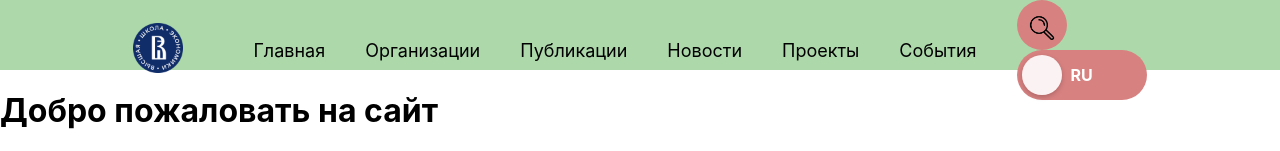
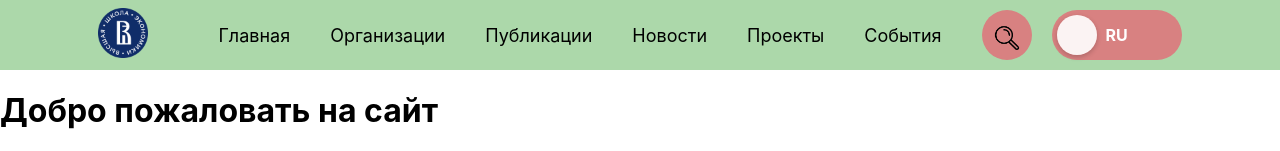
Before and after one commit to Dmitry-Alekseev01/course-project-consortium-website-Dima, a React (Create React App) app in the folder my-app/: page / in a window 1280 px wide. Shown: the top 151 px of the page. Built offline with nearby package versions, Linux system fonts and the light colour scheme.

Commit message:
Красота

```diff
--- a/my-app/src/components/Navbar/Navbar.jsx
+++ b/my-app/src/components/Navbar/Navbar.jsx
@@ -1,129 +1,7 @@
-// // import React, { useState } from "react";
-// import React, {useContext, useState } from "react";
-// import { Link } from "react-router";
-// import { useNavigate } from "react-router-dom";
-// import "./Navbar.css";
-// import LanguageButton from "../../components/ChangeLanguageButton/ChangeLanguageButton";
-// import { LanguageContext } from "../../components/LanguageContext/LanguageContext";
-
-// const Navbar = () => {
-//   const { language } = useContext(LanguageContext);
-//   const [isSearchOpen, setIsSearchOpen] = useState(false);
-//   const [searchQuery, setSearchQuery] = useState("");
-//   const [searchResults, setSearchResults] = useState(null);
-//   const [error, setError] = useState(null);
-//   const navigate = useNavigate();
-
-//   const toggleSearch = () => {
-//     console.log("Тоггл поиска. Сейчас:", isSearchOpen);
-//     setIsSearchOpen(!isSearchOpen);
-//     setSearchResults(null);
-//     setSearchQuery("");
-//     setError(null);
-//   };
-
-//   const handleSearchChange = async (e) => {
-//     const value = e.target.value;
-//     setSearchQuery(value);
-//     console.log("Изменение ввода, текущее значение:", value);
-
-//     if (value.length > 2) {
-//       await performSearch(value);
-//     } else {
-//       setSearchResults(null);
-//     }
-//   };
-
-//   const handleSearchKeyPress = async (e) => {
-//     if (e.key === "Enter" && searchQuery.trim().length > 2) {
-//       console.log("Enter нажат. Перенаправление на страницу поиска...");
-//       navigate(`/search?query=${encodeURIComponent(searchQuery)}`);
-//     }
-//   };
-
-//   const performSearch = async (query) => {
-//     console.log(" Отправка запроса:", query);
-
-//     try {
-//       const response = await fetch(`${process.env.REACT_APP_API_URL}/search?q=${encodeURIComponent(query)}`);
-//       console.log("Ответ от сервера (статус):", response.status);
-//       if (!response.ok) {
-//         throw new Error(`Ошибка сервера: ${response.status}`);
-//       }
-
-//       const data = await response.json();
-//       console.log("Данные с сервера:", data);
-
-//       setSearchResults(data);
-//       setError(null);
-//     } catch (err) {
-//       console.error("Ошибка при поиске:", err);
-//       setError("Ошибка загрузки результатов поиска");
-//     }
-//   };
-
-//   return (
-//     <>
-//       <div className={`search-bar ${isSearchOpen ? "active" : ""}`} style={{ top: isSearchOpen ? "0" : "-100px" }}>
-//         <input
-//           type="text"
-//           placeholder={language === 'ru' ? 'Поиск...' : 'Search...'}
-//           value={searchQuery}
-//           onChange={handleSearchChange}
-//           onKeyDown={handleSearchKeyPress}
-//         />
-//         <button className="close-search" onClick={toggleSearch}>
-//           <img src="/cross.png" alt="Закрыть" />
-//         </button>
-//       </div>
-
-//       {error && <p className="error-message">{error}</p>}
-//       {searchResults && (
-//         <div className="search-results">
-//           {Object.keys(searchResults).map((category) =>
-//             searchResults[category].length > 0 ? (
-//               <div key={category}>
-//                 <h4>{category.toUpperCase()}</h4>
-//                 <ul>
-//                   {searchResults[category].map((item) => (
-//                     <li key={item.id}>
-//                       <Link to={item.link || "#"}>{item.title || item.name}</Link>
-//                     </li>
-//                   ))}
-//                 </ul>
-//               </div>
-//             ) : null
-//           )}
-//         </div>
-//       )}
-//       <nav className="navbar">
-//         <div className="navbar-container">
-//           <Link to="/" className="navbar-logo">
-//             <img src="/hse_logo.png" alt="HSE Logo" />
-//           </Link>
-//           <ul className="nav-menu">
-//             <li className="nav-item"><Link to="/" className="nav-link">{language === 'ru' ? 'Главная' : 'Home'}</Link></li>
-//             <li className="nav-item"><Link to="/organisations" className="nav-link">{language === 'ru' ? 'Организации' : 'Organisations'}</Link></li>
-//             <li className="nav-item"><Link to="/publications" className="nav-link">{language === 'ru' ? 'Публикации' : 'Publications'}</Link></li>
-//             <li className="nav-item"><Link to="/news" className="nav-link">{language === 'ru' ? 'Новости' : 'News'}</Link></li>
-//             <li className="nav-item"><Link to="/projects" className="nav-link">{language === 'ru' ? 'Проекты' : 'Projects'}</Link></li>
-//             <li className="nav-item"><Link to="/events" className="nav-link">{language === 'ru' ? 'События' : 'Events'}</Link></li>
-//           </ul>
-//           <div className="search-icon" onClick={toggleSearch}>
-//             <img src="/loopa.png" alt="Поиск" />
-//           </div>
-//           <div> <LanguageButton/> </div>
-//         </div>
-//       </nav>
-//     </>
-//   );
-// };
-
-// export default Navbar;
-
-
-import React, { useContext, useState, useEffect } from "react";
-import { Link, useNavigate } from "react-router-dom";
+// import React, { useState } from "react";
+import React, {useContext, useState } from "react";
+import { Link } from "react-router";
+import { useNavigate } from "react-router-dom";
 import "./Navbar.css";
 import LanguageButton from "../../components/ChangeLanguageButton/ChangeLanguageButton";
 import { LanguageContext } from "../../components/LanguageContext/LanguageContext";
@@ -134,35 +12,20 @@ const Navbar = () => {
   const [searchQuery, setSearchQuery] = useState("");
   const [searchResults, setSearchResults] = useState(null);
   const [error, setError] = useState(null);
-  const [isMenuOpen, setIsMenuOpen] = useState(false);
   const navigate = useNavigate();
 
-  // Закрытие меню при изменении размера экрана
-  useEffect(() => {
-    const handleResize = () => {
-      if (window.innerWidth > 768) {
-        setIsMenuOpen(false);
-      }
-    };
-    window.addEventListener('resize', handleResize);
-    return () => window.removeEventListener('resize', handleResize);
-  }, []);
-
-  const toggleMenu = () => {
-    setIsMenuOpen(!isMenuOpen);
-  };
-
   const toggleSearch = () => {
+    console.log("Тоггл поиска. Сейчас:", isSearchOpen);
     setIsSearchOpen(!isSearchOpen);
     setSearchResults(null);
     setSearchQuery("");
     setError(null);
-    if (isMenuOpen) setIsMenuOpen(false);
   };
 
   const handleSearchChange = async (e) => {
     const value = e.target.value;
     setSearchQuery(value);
+    console.log("Изменение ввода, текущее значение:", value);
 
     if (value.length > 2) {
       await performSearch(value);
@@ -173,33 +36,35 @@ const Navbar = () => {
 
   const handleSearchKeyPress = async (e) => {
     if (e.key === "Enter" && searchQuery.trim().length > 2) {
+      console.log("Enter нажат. Перенаправление на страницу поиска...");
       navigate(`/search?query=${encodeURIComponent(searchQuery)}`);
-      setIsSearchOpen(false);
     }
   };
 
   const performSearch = async (query) => {
+    console.log(" Отправка запроса:", query);
+
     try {
-      const response = await fetch(
-        `${process.env.REACT_APP_API_URL}/search?q=${encodeURIComponent(query)}`
-      );
+      const response = await fetch(`${process.env.REACT_APP_API_URL}/search?q=${encodeURIComponent(query)}`);
+      console.log("Ответ от сервера (статус):", response.status);
       if (!response.ok) {
         throw new Error(`Ошибка сервера: ${response.status}`);
       }
+
       const data = await response.json();
+      console.log("Данные с сервера:", data);
+
       setSearchResults(data);
       setError(null);
     } catch (err) {
-      setError(language === 'ru'
-        ? "Ошибка загрузки результатов поиска"
-        : "Error loading search results");
+      console.error("Ошибка при поиске:", err);
+      setError("Ошибка загрузки результатов поиска");
     }
   };
 
   return (
     <>
-      {/* Поисковая строка */}
-      <div className={`search-bar ${isSearchOpen ? "active" : ""}`}>
+      <div className={`search-bar ${isSearchOpen ? "active" : ""}`} style={{ top: isSearchOpen ? "0" : "-100px" }}>
         <input
           type="text"
           placeholder={language === 'ru' ? 'Поиск...' : 'Search...'}
@@ -208,122 +73,46 @@ const Navbar = () => {
           onKeyDown={handleSearchKeyPress}
         />
         <button className="close-search" onClick={toggleSearch}>
-          <img src="/cross.png" alt={language === 'ru' ? 'Закрыть' : 'Close'} />
+          <img src="/cross.png" alt="Закрыть" />
         </button>
       </div>
 
-      {/* Результаты поиска */}
       {error && <p className="error-message">{error}</p>}
       {searchResults && (
         <div className="search-results">
           {Object.keys(searchResults).map((category) =>
-            searchResults[category].length > 0 && (
+            searchResults[category].length > 0 ? (
               <div key={category}>
                 <h4>{category.toUpperCase()}</h4>
                 <ul>
                   {searchResults[category].map((item) => (
                     <li key={item.id}>
-                      <Link
-                        to={item.link || "#"}
-                        onClick={() => {
-                          setIsSearchOpen(false);
-                          setIsMenuOpen(false);
-                        }}
-                      >
-                        {item.title || item.name}
-                      </Link>
+                      <Link to={item.link || "#"}>{item.title || item.name}</Link>
                     </li>
                   ))}
                 </ul>
               </div>
-            )
+            ) : null
           )}
         </div>
       )}
-
-      {/* Основная навигация */}
       <nav className="navbar">
         <div className="navbar-container">
-          <Link to="/" className="navbar-logo" onClick={() => setIsMenuOpen(false)}>
+          <Link to="/" className="navbar-logo">
             <img src="/hse_logo.png" alt="HSE Logo" />
           </Link>
-
-          {/* Бургер-меню для мобильных */}
-          <div
-            className={`menu-toggle ${isMenuOpen ? 'active' : ''}`}
-            onClick={toggleMenu}
-            aria-label={language === 'ru' ? 'Меню' : 'Menu'}
-          >
-            <span></span>
-            <span></span>
-            <span></span>
+          <ul className="nav-menu">
+            <li className="nav-item"><Link to="/" className="nav-link">{language === 'ru' ? 'Главная' : 'Home'}</Link></li>
+            <li className="nav-item"><Link to="/organisations" className="nav-link">{language === 'ru' ? 'Организации' : 'Organisations'}</Link></li>
+            <li className="nav-item"><Link to="/publications" className="nav-link">{language === 'ru' ? 'Публикации' : 'Publications'}</Link></li>
+            <li className="nav-item"><Link to="/news" className="nav-link">{language === 'ru' ? 'Новости' : 'News'}</Link></li>
+            <li className="nav-item"><Link to="/projects" className="nav-link">{language === 'ru' ? 'Проекты' : 'Projects'}</Link></li>
+            <li className="nav-item"><Link to="/events" className="nav-link">{language === 'ru' ? 'События' : 'Events'}</Link></li>
+          </ul>
+          <div className="search-icon" onClick={toggleSearch}>
+            <img src="/loopa.png" alt="Поиск" />
           </div>
-
-          {/* Основное меню */}
-          <ul className={`nav-menu ${isMenuOpen ? 'active' : ''}`}>
-            <li className="nav-item">
-              <Link
-                to="/"
-                className="nav-link"
-                onClick={() => setIsMenuOpen(false)}
-              >
-                {language === 'ru' ? 'Главная' : 'Home'}
-              </Link>
-            </li>
-            <li className="nav-item">
-              <Link
-                to="/organisations"
-                className="nav-link"
-                onClick={() => setIsMenuOpen(false)}
-              >
-                {language === 'ru' ? 'Организации' : 'Organisations'}
-              </Link>
-            </li>
-            <li className="nav-item">
-              <Link
-                to="/publications"
-                className="nav-link"
-                onClick={() => setIsMenuOpen(false)}
-              >
-                {language === 'ru' ? 'Публикации' : 'Publications'}
-              </Link>
-            </li>
-            <li className="nav-item">
-              <Link
-                to="/news"
-                className="nav-link"
-                onClick={() => setIsMenuOpen(false)}
-              >
-                {language === 'ru' ? 'Новости' : 'News'}
-              </Link>
-            </li>
-            <li className="nav-item">
-              <Link
-                to="/projects"
-                className="nav-link"
-                onClick={() => setIsMenuOpen(false)}
-              >
-                {language === 'ru' ? 'Проекты' : 'Projects'}
-              </Link>
-            </li>
-            <li className="nav-item">
-              <Link
-                to="/events"
-                className="nav-link"
-                onClick={() => setIsMenuOpen(false)}
-              >
-                {language === 'ru' ? 'События' : 'Events'}
-              </Link>
-            </li>
-          </ul>
-
-          {/* Иконки поиска и языка */}
-          <div className="nav-icons">
-            <div className="search-icon" onClick={toggleSearch}>
-              <img src="/loopa.png" alt={language === 'ru' ? 'Поиск' : 'Search'} />
-            </div>
-            <LanguageButton />
-          </div>
+          <div> <LanguageButton/> </div>
         </div>
       </nav>
     </>
--- a/my-app/src/pages/Publications/PublicationDetails.jsx
+++ b/my-app/src/pages/Publications/PublicationDetails.jsx
@@ -68,7 +68,7 @@ const PublicationDetails = () => {
         </p>
         {publication.magazine && (
         <p><strong>{language === 'ru' ? 'Журнал: ' : 'Journal: '}</strong>
-        {publication.magazine[`name_${language}`] || publication.magazine.name || language === 'ru' ? 'Не указан: ' : 'No journal: '}
+        {publication.magazine[`name_${language}`] || publication.magazine.name }
         </p>
         )}
         <p><strong>{language === 'ru' ? 'Описание: ' : 'Abstract: '}</strong>
```
